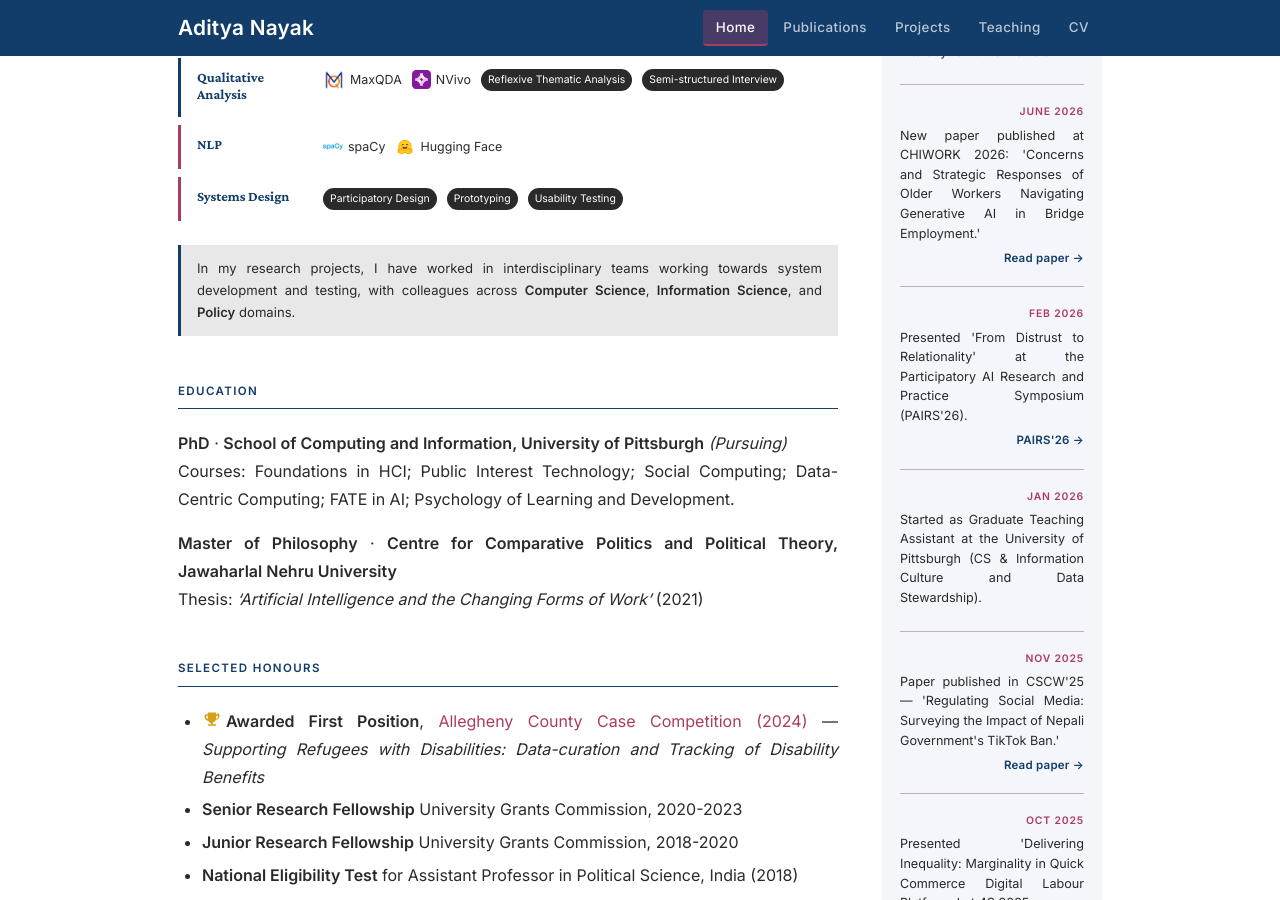
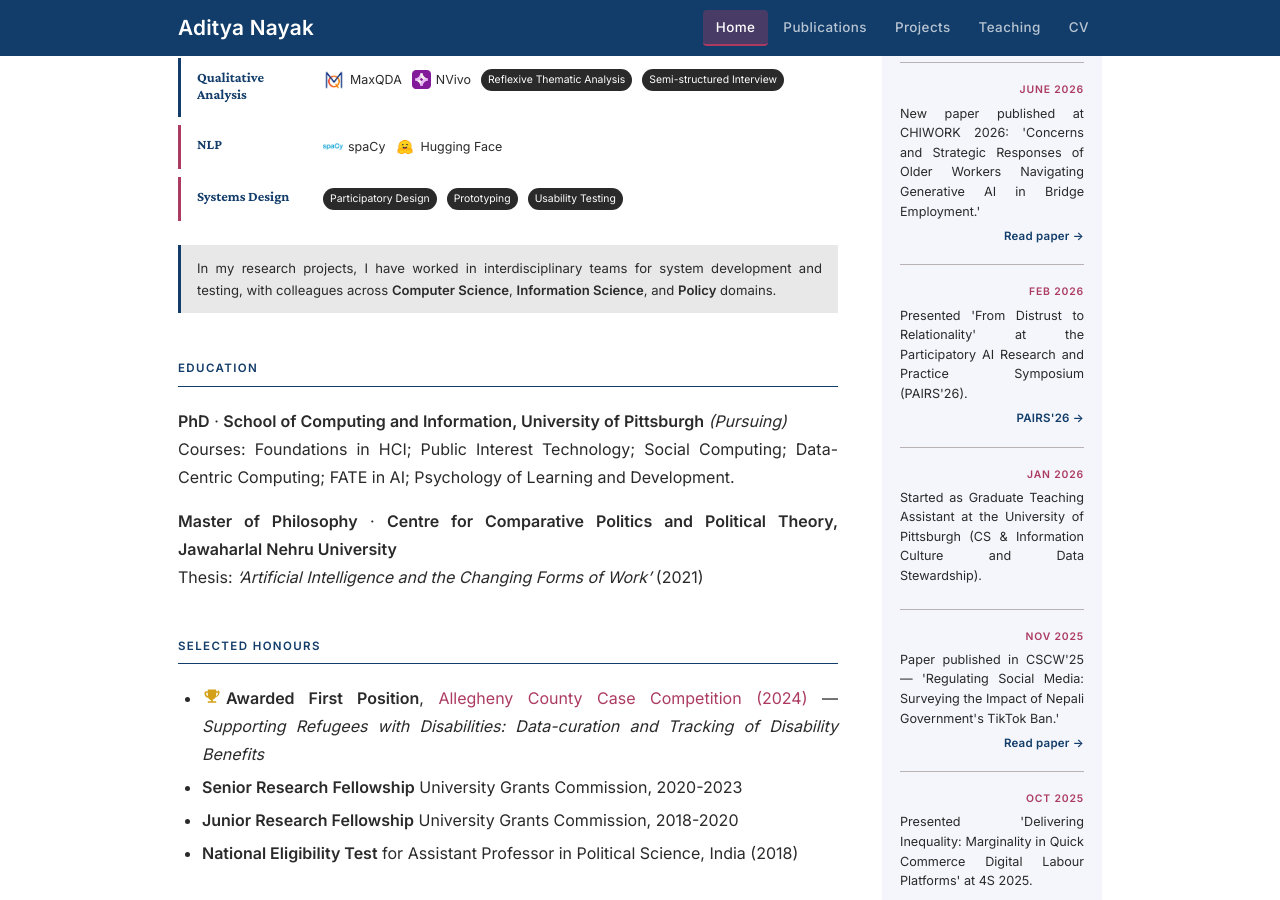
Before and after one commit to adityanayak-info/adityanayak-info.github.io, a Jekyll site: the page built from index.md, in a window 1280 px wide and 900 px high, scrolled down 1154 px. Built offline with Jekyll 4.4.1, drawn with Linux system fonts in a browser that asks for light colours; grey boxes are pictures that could not be loaded.

Commit message:
Update index.md

```diff
--- a/index.md
+++ b/index.md
@@ -103,7 +103,7 @@
 </div>
 
 <div class="skill-collab">
-  In my research projects, I have worked in interdisciplinary teams working towards system development and testing, with colleagues across <strong>Computer Science</strong>, <strong>Information Science</strong>, and <strong>Policy</strong> domains.
+  In my research projects, I have worked in interdisciplinary teams for system development and testing, with colleagues across <strong>Computer Science</strong>, <strong>Information Science</strong>, and <strong>Policy</strong> domains.
 </div>
 
 
```
